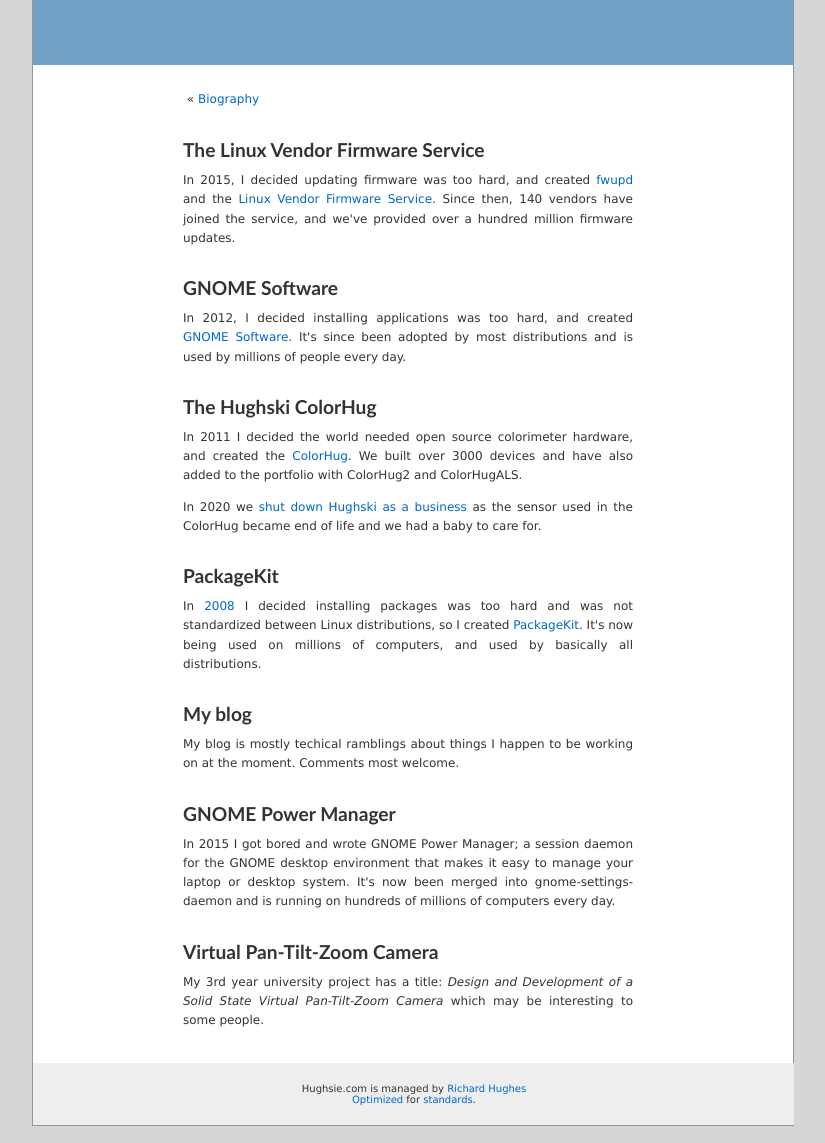
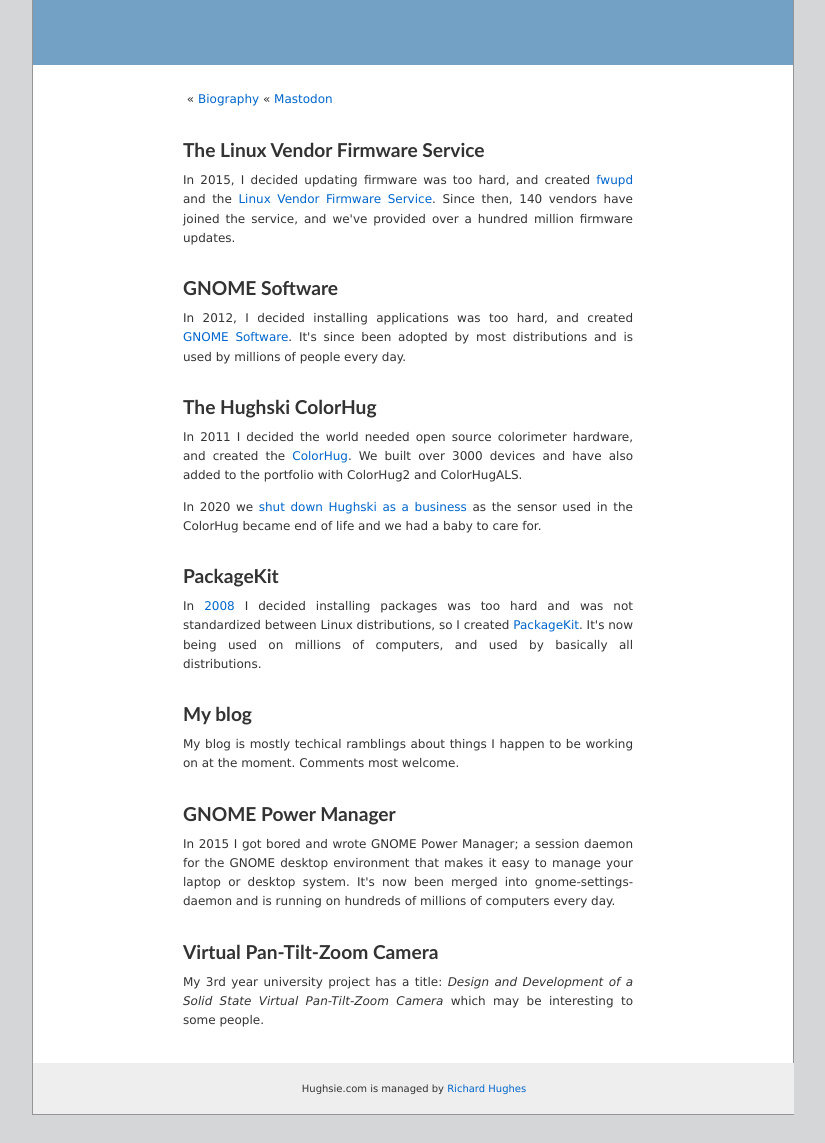
Before and after one commit to hughsie/hughsie-website, a plain HTML site: page public/index.html in a window 1280 px wide. Shown: the part 156-1299 px from the top of the page, without its empty margins (227-1052 px from the left). Drawn offline with Linux system fonts and the light colour scheme.

Commit message:
Add link to Mastodon

```diff
--- a/public/index.html
+++ b/public/index.html
@@ -20,6 +20,7 @@
  <div id="content" class="widecolumn">
   <div class="navigation">
    <div class="alignleft">&nbsp;&laquo; <a href="biography.html">Biography</a></div>
+   <div class="alignleft">&nbsp;&laquo; <a rel="me" href="https://mastodon.social/@hughsie">Mastodon</a></div>
    <div class="alignright"></div>
   </div>
   <div class="post">
@@ -108,8 +109,6 @@
  <p>
   Hughsie.com is managed by
   <a href="mailto:richard@hughsie.com">Richard Hughes</a><br/>
-  <a href="http://validator.w3.org/check/referer">Optimized</a>
-  for <a href="http://www.w3.org/">standards</a>.
  </p>
 </div>
 </div>
```
